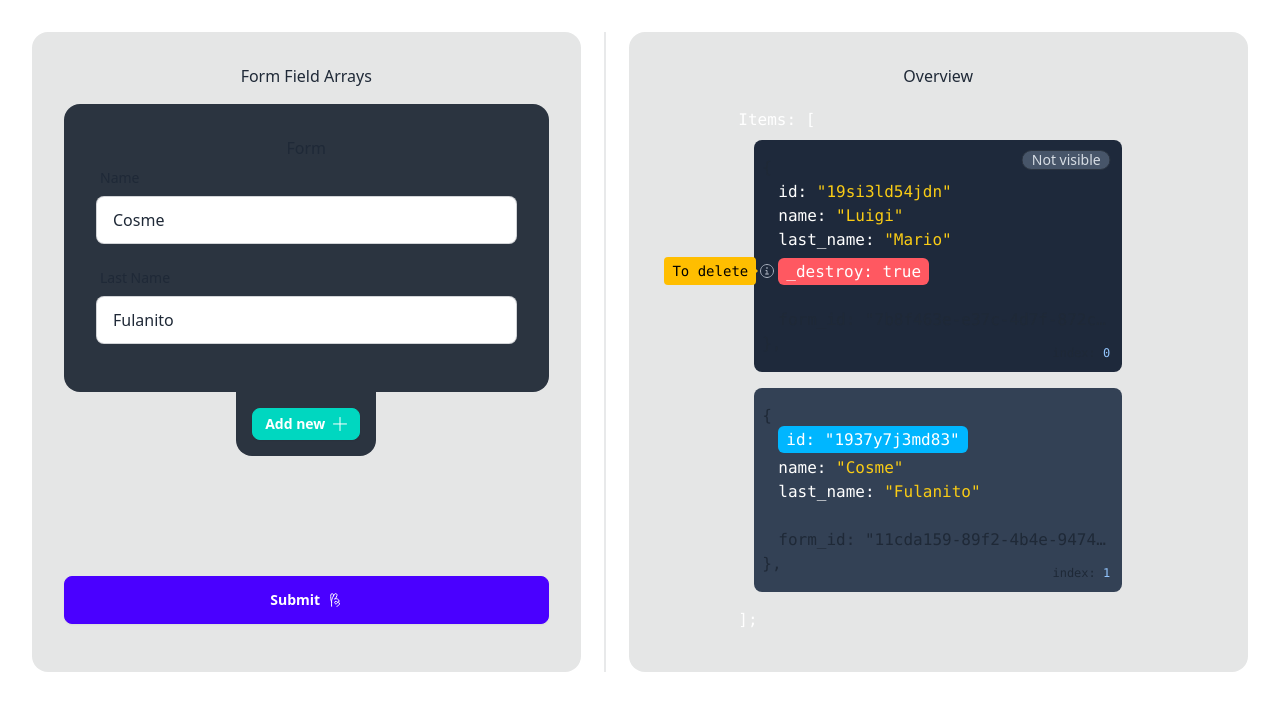
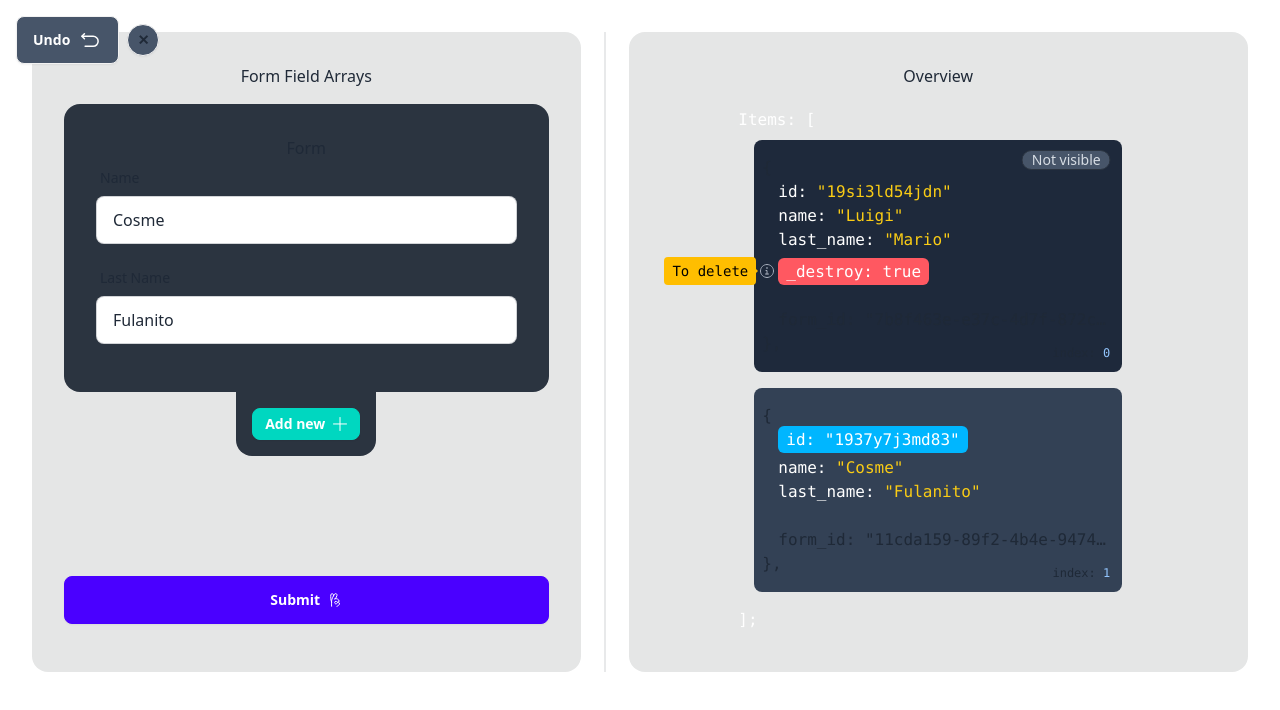
Before and after one commit to nice00xt/form-field-array, a React (Vite) app: page / in a window 1280 px wide. Both pictures are taken after a click on the button 524 px from the left and 128 px from the top of the page. Shown: the top 710 px of the page. Built offline with nearby package versions, Linux system fonts and the light colour scheme.

Commit message:
Add Undo functionality

```diff
--- a/src/components/Form/index.tsx
+++ b/src/components/Form/index.tsx
@@ -1,10 +1,9 @@
 /* eslint-disable react-hooks/exhaustive-deps */
-import { useEffect } from "react";
+import { useEffect, useState } from "react";
 import { useForm, useFieldArray, FormProvider } from "react-hook-form";
 import { useFormValues } from "../hooks/useGetValues";
 import { zodResolver } from "@hookform/resolvers/zod";
-import { isEqual } from "lodash";
-import { IconTrash, IconPlus, IconSubmit } from "../Icons";
+import { IconTrash, IconPlus, IconSubmit, IconUndo } from "../Icons";
 
 import * as z from "zod";
 import TextInput from "./TextInput";
@@ -38,7 +37,8 @@ type FormProps = {
 };
 
 export const Form = ({ data }: FormProps) => {
-  const { storedValues, handleStoreValues } = useFormValues();
+  const { handleStoreValues } = useFormValues();
+  const [undoIndex, setUndo] = useState<number | null>(null);
 
   const form = useForm({
     resolver: zodResolver(formSchema),
@@ -66,19 +66,20 @@ export const Form = ({ data }: FormProps) => {
       return remove(itemIndex);
     }
 
+    setUndo(itemIndex);
     return update(itemIndex, {
       ...fields[itemIndex],
       _destroy: true,
     } as ItemProps);
   };
 
-  // const handleUndo = (itemIndex: number) => {
-  //   update(itemIndex, {
-  //     ...fields[itemIndex],
-  //     _destroy: undefined,
-  //   } as ItemProps);
-  // };
+  const handleUndo = (itemIndex: number) => {
+    const updatedItem = { ...fields[itemIndex] };
 
+    delete updatedItem._destroy;
+    update(itemIndex, updatedItem);
+    setUndo(null);
+  };
 
   const activeFields = fields.filter(
     (item: ItemProps) => !item._destroy
@@ -101,6 +102,23 @@ export const Form = ({ data }: FormProps) => {
   return (
     <FormProvider {...form}>
       <form className="form-control" onSubmit={handleSubmit(onSubmit)}>
+        {undoIndex !== null && (
+          <div className="toast toast-top toast-start z-50">
+            <div className="flex flex-row justify-end items-center">
+              <div className="btn bg-slate-600 hover:bg-slate-700" onClick={() => handleUndo(undoIndex)}>
+                <span className="text-white">Undo</span>
+                <IconUndo />
+              </div>
+              <button
+                className="btn btn-sm btn-circle bg-slate-600 hover:bg-slate-700 ml-2"
+                onClick={() => setUndo(null)}
+              >
+                ✕
+              </button>
+            </div>
+          </div>
+        )}
+
         <h2>Form Field Arrays</h2>
         <div className="flex flex-col justify-between h-full">
           <div>
--- a/src/components/Icons/index.tsx
+++ b/src/components/Icons/index.tsx
@@ -41,3 +41,12 @@ export const IconSubmit = () => {
     </svg>
   )
 }
+
+export const IconUndo = () => {
+  return (
+    <svg width="24" height="24" viewBox="0 0 24 24" fill="none" xmlns="http://www.w3.org/2000/svg">
+      <path d="M7.12988 18.3101H15.1299C17.8899 18.3101 20.1299 16.0701 20.1299 13.3101C20.1299 10.5501 17.8899 8.31006 15.1299 8.31006H4.12988" stroke="white" strokeWidth="1.5" strokeMiterlimit="10" strokeLinecap="round" strokeLinejoin="round"/>
+      <path d="M6.43012 10.8099L3.87012 8.24994L6.43012 5.68994" stroke="white" strokeWidth="1.5" strokeLinecap="round" strokeLinejoin="round"/>
+    </svg>
+  )
+}
```
